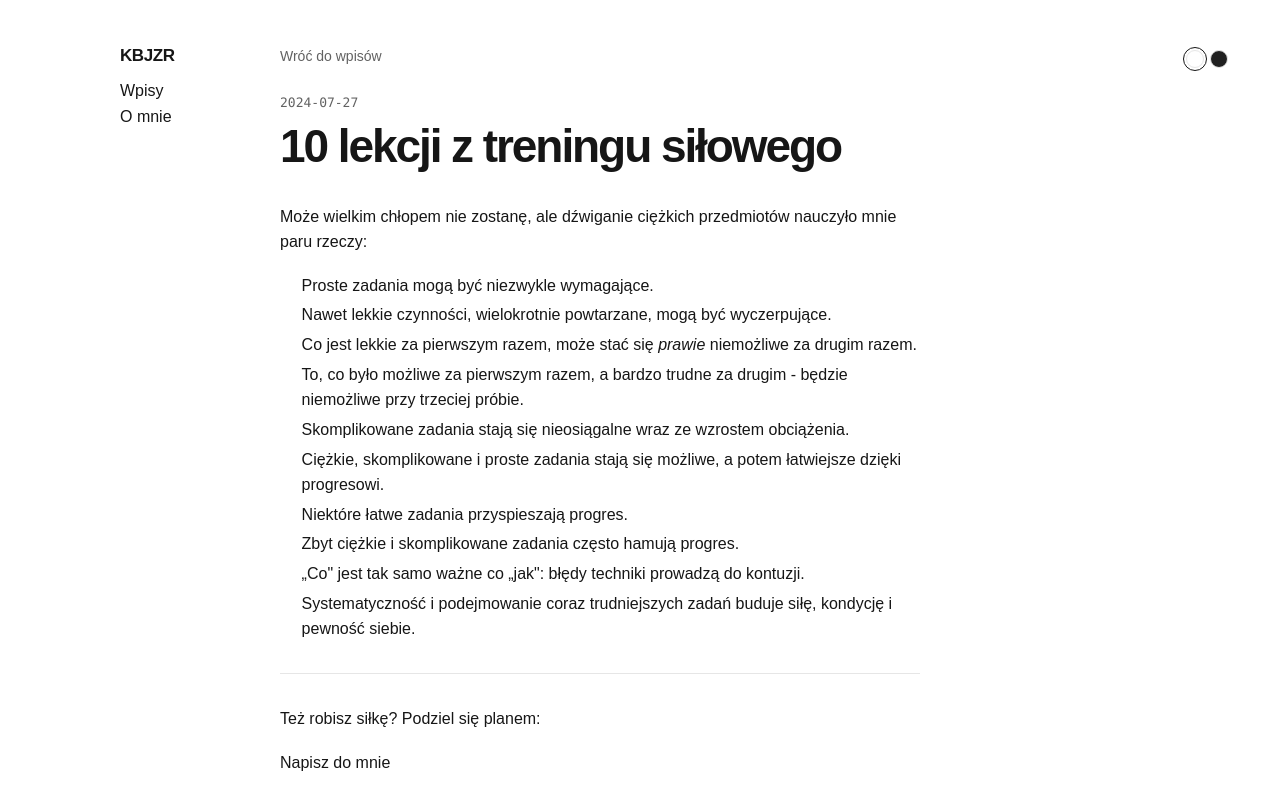
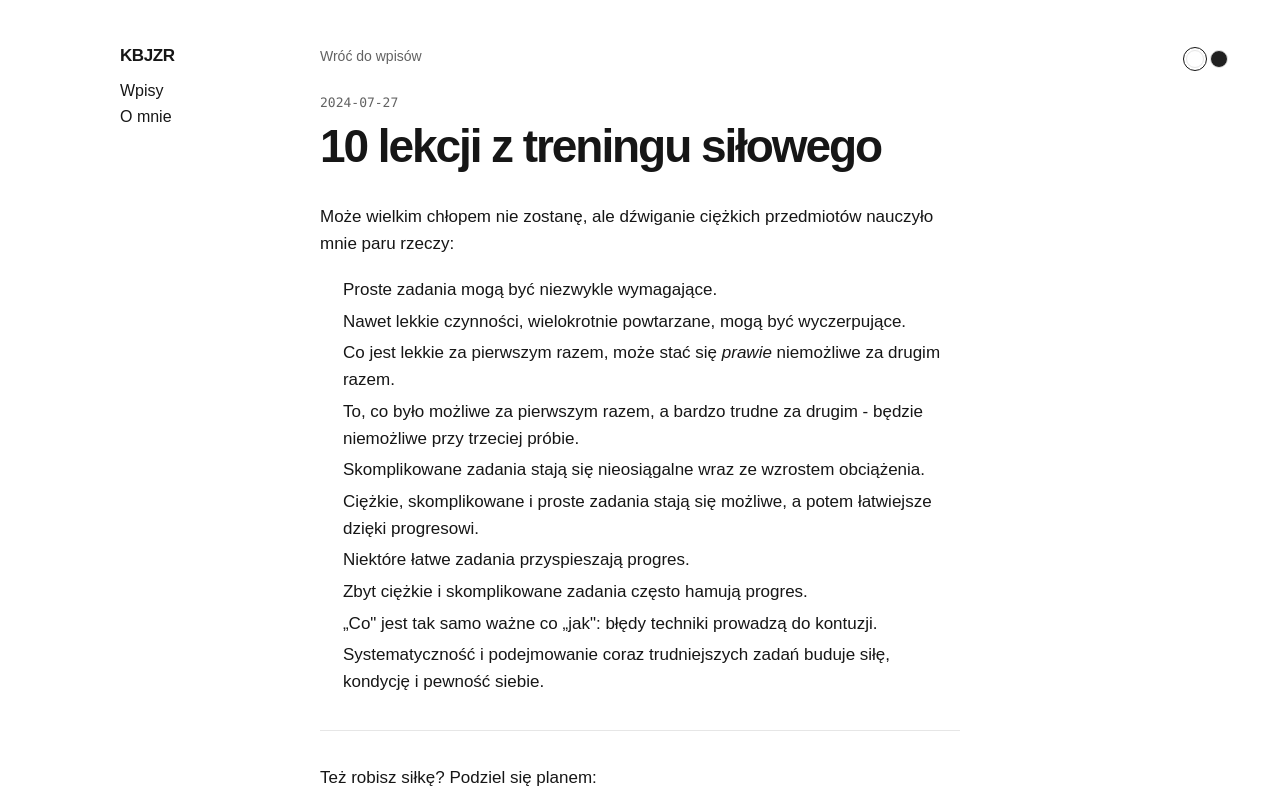
Before and after one commit to jeziorny/kbjzr-blog, a React (Vite) app: page /posts/10-lekcji-z-treningu-silowego in a window 1280 px wide. Shown: the top 800 px of the page. Built offline with nearby package versions, Linux system fonts and the light colour scheme.

Commit message:
Center article column and increase text size

```diff
--- a/src/index.css
+++ b/src/index.css
@@ -198,18 +198,18 @@ button, input { font: inherit; }
   letter-spacing: -0.045em;
 }
 
-.article-body { max-width: 41rem; font-size: 16px; line-height: 1.58; }
+.article-body { max-width: 41rem; font-size: 17px; line-height: 1.58; }
 .article-body > :first-child { margin-top: 0; }
 .article-body p, .article-body ul, .article-body ol { margin: 0 0 1.15em; }
 .article-body ul, .article-body ol { padding-left: 1.35em; }
 .article-body li + li { margin-top: 0.28em; }
 .article-body h2, .article-body h3, .article-body h4 {
   margin: 2em 0 0.55em;
-  font-size: 20px;
+  font-size: 21px;
   line-height: 1.25;
   letter-spacing: -0.02em;
 }
-.article-body h3, .article-body h4 { font-size: 17px; }
+.article-body h3, .article-body h4 { font-size: 18px; }
 .article-body blockquote {
   margin: 1.5em 0;
   padding-left: 1.15em;
@@ -272,6 +272,7 @@ button, input { font: inherit; }
   }
 
   .author-note { margin-top: 42px; }
+  .article { transform: translateX(max(0px, calc((100vw - 1200px) / 2))); }
 }
 
 @media (max-width: 1110px) {
@@ -293,8 +294,8 @@ button, input { font: inherit; }
   .post-row { grid-template-columns: 1fr; gap: 3px; padding: 8px 0; }
   .post-row time { font-size: 12px; }
   .article-header { margin-bottom: 28px; }
-  .article-body { font-size: 16px; line-height: 1.58; }
-  .article-body h2 { font-size: 20px; }
+  .article-body { font-size: 17px; line-height: 1.58; }
+  .article-body h2 { font-size: 21px; }
   .site-footer { width: min(100% - 40px, 640px); padding: 24px 0 30px; }
   .newsletter-form { position: static; width: min(100% - 40px, 640px); margin: 22px auto 0; }
 }
```
